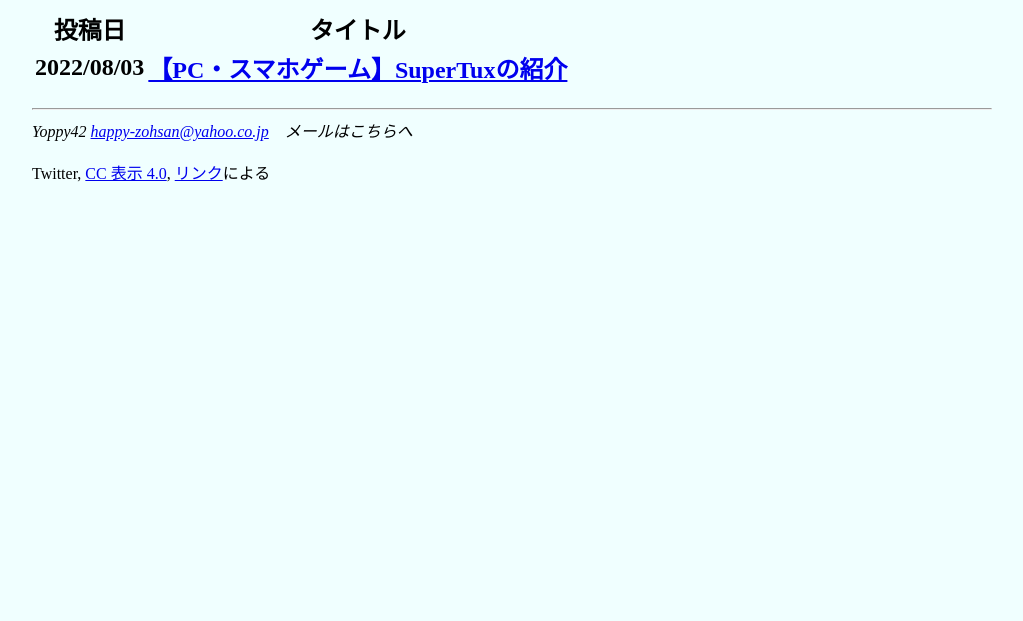
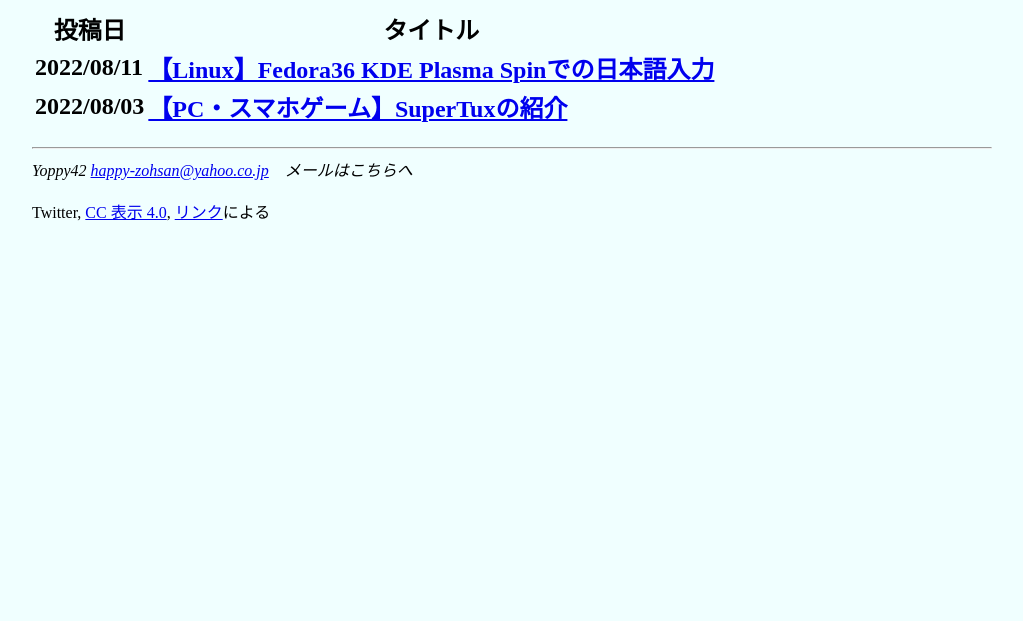
Before and after one commit to Yoppy42/category2, a plain HTML site: page index.html in a window 1280 px wide. Shown: the part 179-800 px from the top of the page, without its empty margins (128-1151 px from the left). Drawn offline with Linux system fonts and the light colour scheme.

Commit message:
Update index.html

```diff
--- a/index.html
+++ b/index.html
@@ -19,6 +19,7 @@
             </tr>
         </thead>
         <tbody>
+            <tr><td>2022/08/11</td><td><a href="https://yoppy42.github.io/category2-kiji2/">【Linux】Fedora36 KDE Plasma Spinでの日本語入力</a></td></tr>
             <tr><td>2022/08/03</td><td><a href="https://yoppy42.github.io/category2-kiji1/">【PC・スマホゲーム】SuperTuxの紹介</a></td></tr>
         </tbody>
     </table></h2>
```
